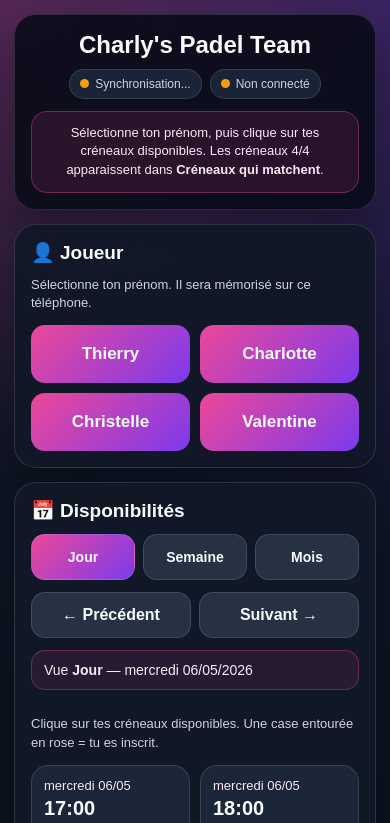
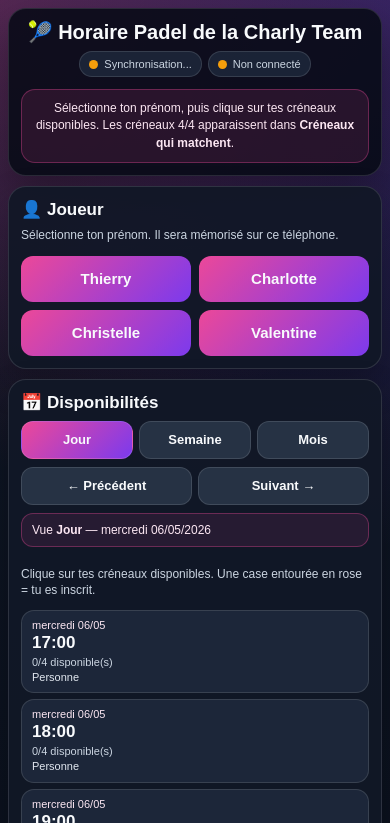
Before and after one commit to Thubhouille/padel-charly-team, a plain HTML site: page index.html in a window 390 px wide. Both pictures are taken after a click on the button "Jour". Shown: the top 823 px of the page. Drawn offline with Linux system fonts and the light colour scheme; no server answers.

Commit message:
Add files via upload

```diff
--- a/index.html
+++ b/index.html
@@ -490,15 +490,186 @@
       line-height: 1.45;
     }
 
-    .view-placeholder {
-      padding: 16px;
-      border-radius: 16px;
-      background: rgba(30,41,59,.72);
-      border: 1px dashed rgba(255,255,255,.20);
-      color: var(--muted);
-      text-align: center;
-      font-size: 14px;
-      line-height: 1.45;
+    /* Optimisation iPhone SE / petits écrans */
+    @media (max-width: 480px) {
+      body {
+        padding: 8px;
+      }
+
+      .app {
+        padding-bottom: 24px;
+      }
+
+      header,
+      .card,
+      .match-box,
+      details {
+        padding: 12px;
+        margin-bottom: 10px;
+        border-radius: 18px;
+      }
+
+      h1 {
+        font-size: 20px;
+        line-height: 1.1;
+      }
+
+      h2 {
+        font-size: 17px;
+        margin-bottom: 8px;
+      }
+
+      h3 {
+        font-size: 15px;
+        margin: 10px 0 6px;
+      }
+
+      .top-row {
+        margin-top: 8px;
+        gap: 6px;
+      }
+
+      .pill {
+        padding: 6px 9px;
+        font-size: 11px;
+      }
+
+      .notice {
+        padding: 10px;
+        font-size: 12px;
+        border-radius: 14px;
+      }
+
+      .view-switch {
+        gap: 6px;
+        margin-bottom: 8px;
+      }
+
+      .view-switch button,
+      .nav-period button {
+        min-height: 38px;
+        padding: 8px;
+        font-size: 13px;
+        border-radius: 12px;
+      }
+
+      .nav-period {
+        gap: 6px;
+        margin-bottom: 8px;
+      }
+
+      .period-title {
+        padding: 8px 10px;
+        margin-bottom: 8px;
+        font-size: 12px;
+        border-radius: 12px;
+      }
+
+      .small {
+        font-size: 12px;
+        line-height: 1.3;
+      }
+
+      .grid-cards,
+      .slots {
+        grid-template-columns: 1fr;
+        gap: 6px;
+      }
+
+      .week-card,
+      .day-card,
+      .slot {
+        min-height: 58px;
+        padding: 8px 10px;
+        border-radius: 13px;
+      }
+
+      .card-title {
+        font-size: 14px;
+        margin-bottom: 3px;
+      }
+
+      .card-meta {
+        font-size: 11px;
+        line-height: 1.25;
+      }
+
+      .dispo-indicator,
+      .match-indicator {
+        margin-top: 5px;
+        padding: 4px 7px;
+        font-size: 11px;
+      }
+
+      .slot-date {
+        font-size: 11px;
+        margin-bottom: 2px;
+      }
+
+      .slot-time {
+        font-size: 17px;
+        margin-bottom: 3px;
+      }
+
+      .slot-count {
+        font-size: 11px;
+      }
+
+      .slot-names {
+        font-size: 11px;
+        margin-top: 3px;
+        line-height: 1.2;
+      }
+
+      .match-item,
+      .best {
+        padding: 9px 10px;
+        margin-bottom: 6px;
+        border-radius: 13px;
+        font-size: 12px;
+      }
+
+      .best-level {
+        margin-top: 5px;
+        padding: 4px 7px;
+        font-size: 11px;
+      }
+
+      .open-hint {
+        margin-top: 4px;
+        font-size: 11px;
+      }
+
+      .player-buttons {
+        grid-template-columns: 1fr 1fr;
+        gap: 8px;
+      }
+
+      .player-buttons button {
+        min-height: 46px;
+        font-size: 15px;
+      }
+
+      button,
+      input,
+      select {
+        min-height: 40px;
+        padding: 8px 10px;
+        font-size: 14px;
+        border-radius: 12px;
+      }
+
+      .player-line {
+        padding: 7px 9px;
+        font-size: 13px;
+        border-radius: 12px;
+      }
+
+      .player-line button {
+        min-height: 30px;
+        font-size: 12px;
+        padding: 5px 8px;
+      }
     }
 
   </style>
@@ -514,7 +685,7 @@
 <body>
 <div class="app">
   <header>
-    <h1>Charly's Padel Team</h1>
+    <h1>🎾 Horaire Padel de la Charly Team</h1>
 
     <div class="top-row">
       <div id="syncStatus" class="pill"><i></i><span>Synchronisation...</span></div>
@@ -536,7 +707,7 @@
     <h2>📅 Disponibilités</h2>
 
     <div class="view-switch">
-      <button id="viewDay">Jour</button>
+      <button id="viewDay" class="active">Jour</button>
       <button id="viewWeek">Semaine</button>
       <button id="viewMonth">Mois</button>
     </div>
@@ -630,7 +801,7 @@ const ADMIN_PIN = "charly";
 let currentPlayer = localStorage.getItem("padelPlayer") || "";
 let isAdmin = localStorage.getItem("padelAdmin") === "true";
 
-let currentView = null;
+let currentView = "day";
 let periodStart = todayAtMidnight();
 let selectedWeekStart = null;
 let selectedDay = new Date(periodStart);
@@ -1049,11 +1220,6 @@ function movePeriod(direction) {
 function renderPeriodTitle() {
   const title = document.getElementById("periodTitle");
 
-  if (!currentView) {
-    title.innerHTML = "Choisis une vue pour afficher les disponibilités.";
-    return;
-  }
-
   if (currentView === "day") {
     title.innerHTML = "Vue <strong>Jour</strong> — " + selectedDay.toLocaleDateString("fr-BE", { weekday:"long", day:"2-digit", month:"2-digit", year:"numeric" });
   }
@@ -1077,8 +1243,6 @@ function renderBreadcrumb() {
   const div = document.getElementById("breadcrumb");
   div.innerHTML = "";
 
-  if (!currentView) return;
-
   if (currentView === "month" && selectedWeekStart) {
     const btn = document.createElement("button");
     btn.textContent = "← Retour aux semaines";
@@ -1099,13 +1263,6 @@ function setHelp(text) {
 }
 
 function renderMainView() {
-  if (!currentView) {
-    setHelp("");
-    const view = document.getElementById("mainView");
-    view.innerHTML = `<div class="view-placeholder">Appuie sur <strong>Jour</strong>, <strong>Semaine</strong> ou <strong>Mois</strong> pour afficher les créneaux.</div>`;
-    return;
-  }
-
   if (currentView === "day") return renderDaySlots(selectedDay);
   if (currentView === "week") return selectedDay ? renderDaySlots(selectedDay) : renderWeekDays(getMonday(periodStart));
   if (currentView === "month") {
```
